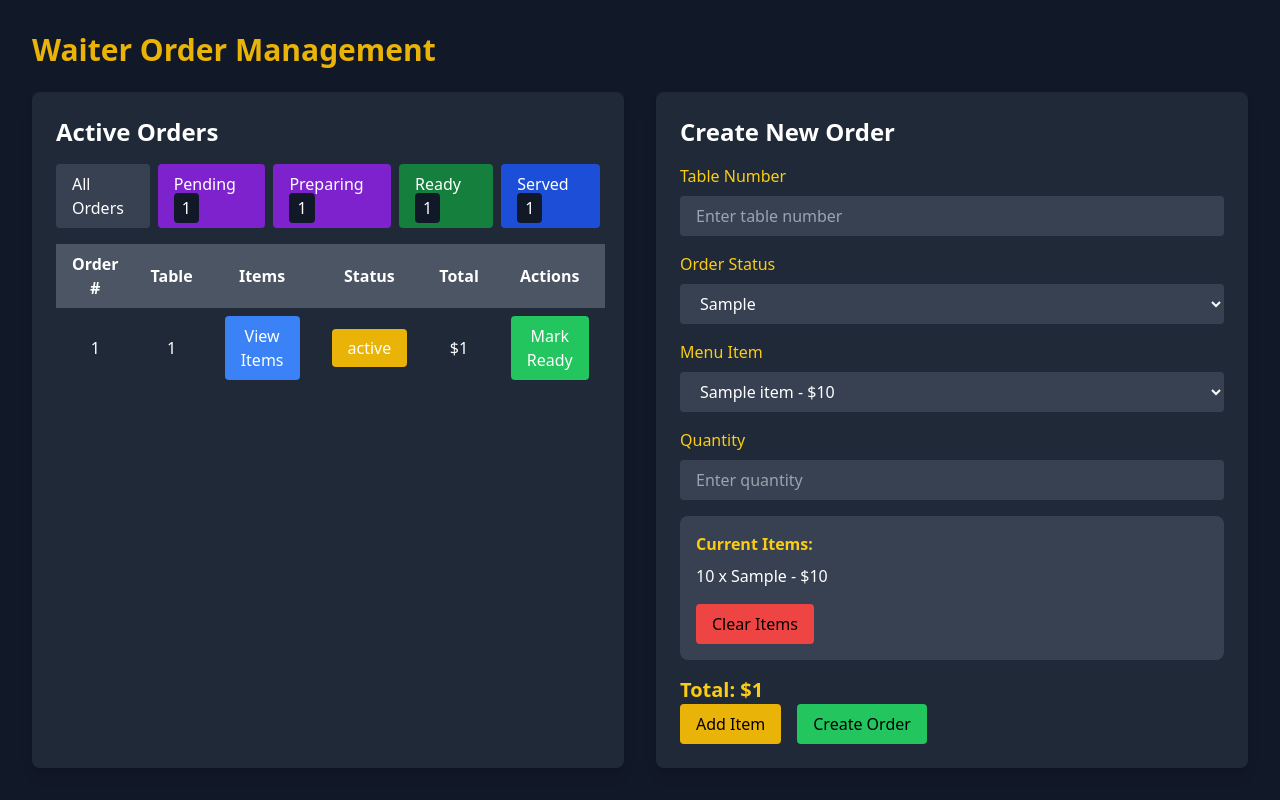
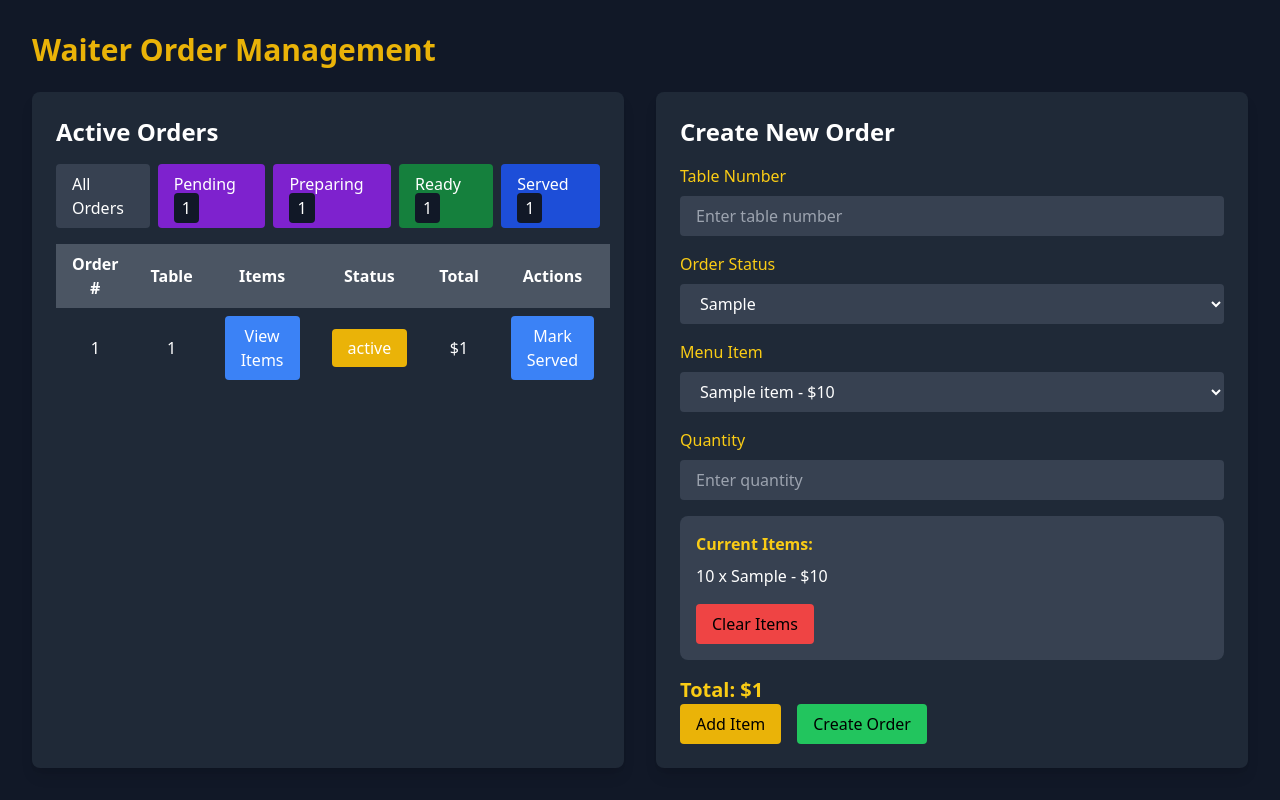
Before and after one commit to Andrewb2878/Restaurant-Management, a Django app: template RMS/order_management/templates/order_management/order_management.html in a window 1280 px wide. Run offline with Django 5.2, Linux system fonts and the light colour scheme; the template is opened without the code that fills it: most values are stand-ins (such as "Sample title", 1, 10 or a date in 2020); some libraries are stand-ins or nearby versions.

Commit message:
added order status update functionality with dynamic button changes for served and payment states

```diff
--- a/RMS/order_management/templates/order_management/order_management.html
+++ b/RMS/order_management/templates/order_management/order_management.html
@@ -59,7 +59,23 @@
                             </td>
                             <td class="px-4 py-2 text-center">${{ order.total_amount }}</td>
                             <td class="px-4 py-2 text-center">
-                                <button class="bg-green-500 px-4 py-2 rounded">Mark Ready</button>
+                                {% if order.status == "served" %}
+                                <button
+                                    data-order-id="{{ order.id }}"
+                                    data-action="payment"
+                                    onclick="updateOrderStatus('{{ order.id }}', 'payment')"
+                                    class="bg-green-500 px-4 py-2 rounded hover:bg-green-600">
+                                    Take Payment
+                                </button>
+                                {% else %}
+                                <button
+                                    data-order-id="{{ order.id }}"
+                                    data-action="served"
+                                    onclick="updateOrderStatus('{{ order.id }}', 'served')"
+                                    class="bg-blue-500 px-4 py-2 rounded hover:bg-blue-600">
+                                    Mark Served
+                                </button>
+                                {% endif %}
                             </td>
                         </tr>
                         {% empty %}
@@ -184,6 +200,42 @@
                     alert("Error fetching order items.");
                 });
         }
+        function updateOrderStatus(orderId, newStatus) {
+            const url = `/order-management/update-order-status/${orderId}/`;
+            fetch(url, {
+                method: "POST",
+                headers: {
+                    "Content-Type": "application/json",
+                    "X-CSRFToken": "{{ csrf_token }}", // Ensures the CSRF token is included
+                },
+                body: JSON.stringify({ status: newStatus }), // Send the new status in the request body
+            })
+            .then(response => response.json())
+            .then(data => {
+                if (data.success) {
+                    alert(`Order #${orderId} status updated to ${newStatus}`);
+
+                    // Dynamically update the button
+                    const button = document.querySelector(`button[data-order-id="${orderId}"][data-action="${newStatus}"]`);
+                    if (newStatus === "served") {
+                        button.textContent = "Take Payment";
+                        button.classList.remove("bg-blue-500", "hover:bg-blue-600");
+                        button.classList.add("bg-green-500", "hover:bg-green-600");
+                        button.setAttribute("onclick", `updateOrderStatus('${orderId}', 'payment')`);
+                        button.setAttribute("data-action", "payment");
+                    }
+
+                    // Reload the page to reflect the updated status (optional)
+                    // location.reload();
+                } else {
+                    alert(`Error: ${data.error}`);
+                }
+            })
+            .catch(error => {
+                console.error("Error:", error);
+                alert("An error occurred while updating the order status.");
+            });
+        }
 
         function closeModal() {
             let modal = document.getElementById("orderItemsModal");
--- a/RMS/order_management/views.py
+++ b/RMS/order_management/views.py
@@ -37,13 +37,12 @@ def view_order_items(request, order_id):
 def update_order_status(request, order_id):
     if request.method == "POST":
         try:
-            # Parse JSON body
             import json
             body = json.loads(request.body)
             new_status = body.get("status")
 
             # Validate the new status
-            if new_status not in ["pending", "preparing", "ready"]:
+            if new_status not in ["pending", "preparing", "ready", "served", "payment"]:
                 return JsonResponse({"success": False, "error": "Invalid status"}, status=400)
 
             # Update the order status
@@ -55,7 +54,6 @@ def update_order_status(request, order_id):
         except json.JSONDecodeError:
             return JsonResponse({"success": False, "error": "Invalid JSON body"}, status=400)
     return JsonResponse({"success": False, "error": "Invalid request method"}, status=405)
-
 @login_required
 @user_passes_test(is_waiter)  # Restrict access to waiters
 def order_management(request):
```
Also changed, not shown: RMS/db.sqlite3.
